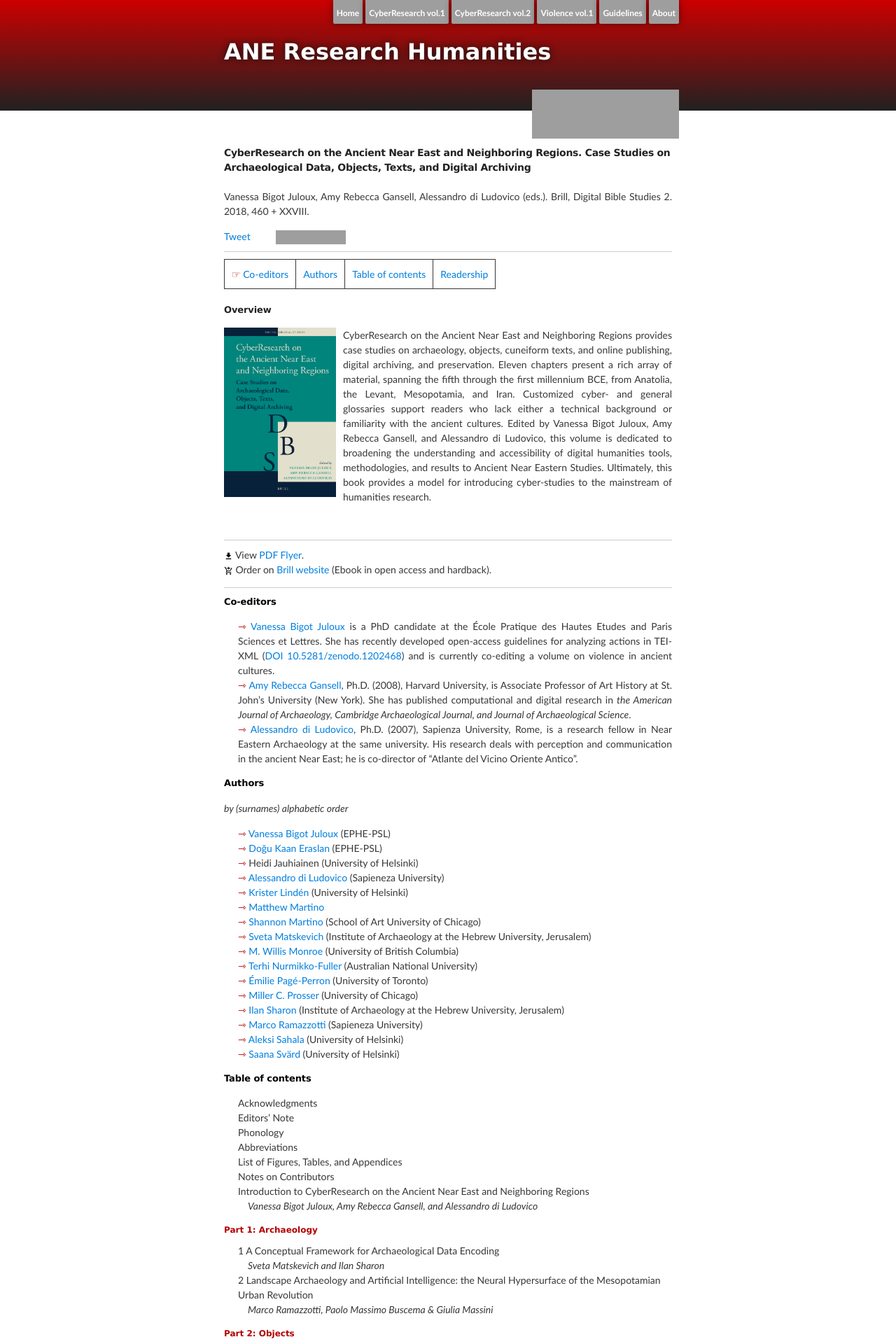
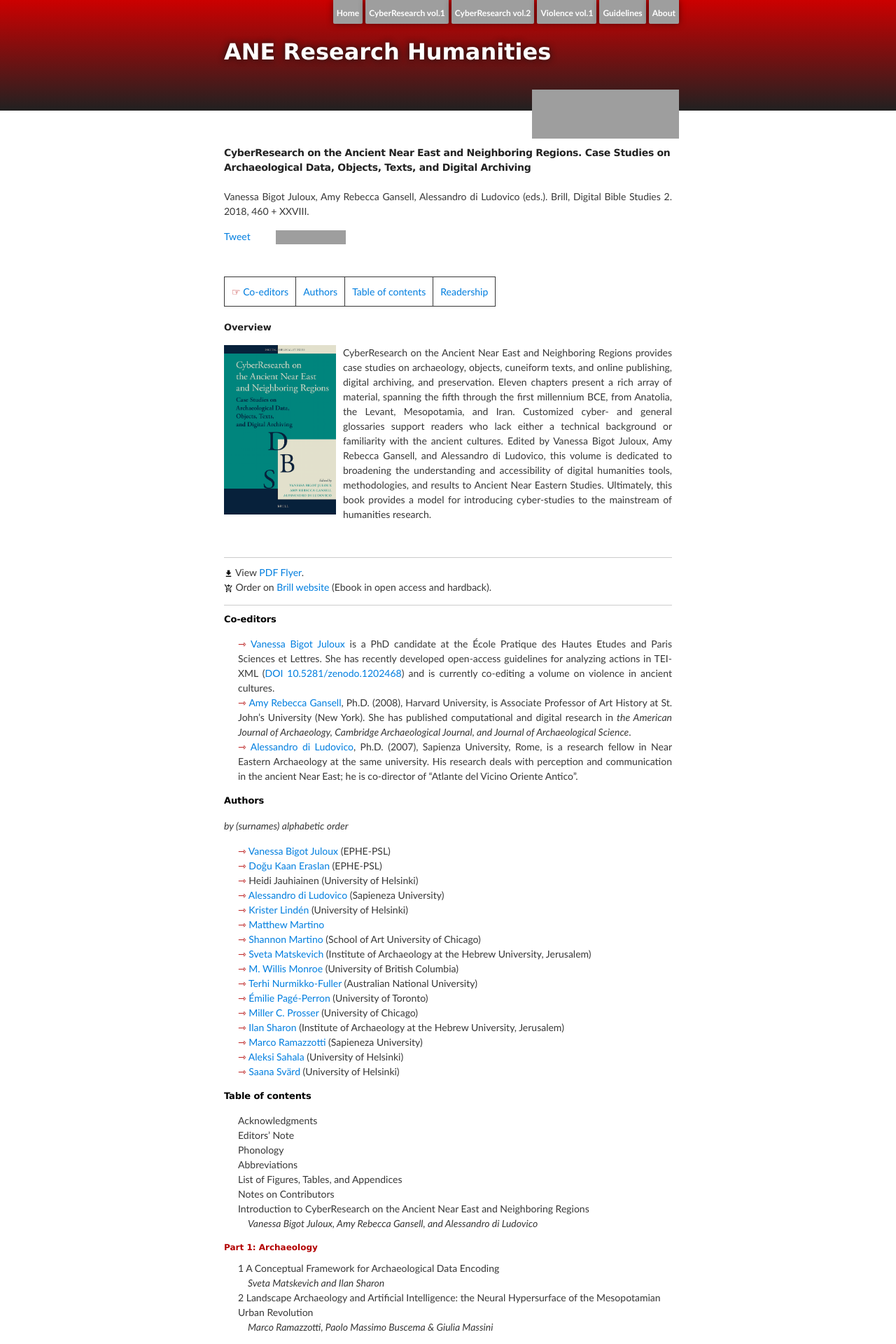
Before and after one commit to vbigot-juloux/ane-research-humanities, a Jekyll site: the page built from docs/CyberResearch-vol1.md, in a window 1280 px wide. Shown: the top 1920 px of the page at 70% size. Built offline with Jekyll 4.4.1, drawn with Linux system fonts in a browser that asks for light colours; comment, search, counter and statistics services are not loaded; the repository's description, which GitHub fills in, is left out; grey boxes are pictures that could not be loaded.

Commit message:
Update CyberResearch-vol1.md

```diff
--- a/docs/CyberResearch-vol1.md
+++ b/docs/CyberResearch-vol1.md
@@ -16,7 +16,7 @@ Vanessa Bigot Juloux, Amy Rebecca Gansell, Alessandro di Ludovico (eds.). Brill,
 <iframe src="https://www.facebook.com/plugins/like.php?href=https://vbigot-juloux.github.io/ane-research-humanities//docs/CyberResearch-vol1&amp;show_faces=false&amp;layout=button_count" scrolling="no" frameborder="0" style="height: 20px; width: 100px; margin-left: -40px" allowTransparency="true"></iframe>
 </span>
  </div>
-<hr style="height:0; margin:10px 0 10px 0; background:transparent; border-bottom:0.5px solid #cccccc;" />
+<br />
 
 <span style="color:#b30000; font-size: 14px">&#9758;</span> <a href="#eds">Co-editors</a> | <a href="#authors">Authors</a> | <a href="#table-content">Table of contents</a> | <a href="#readership">Readership</a>
 
```
